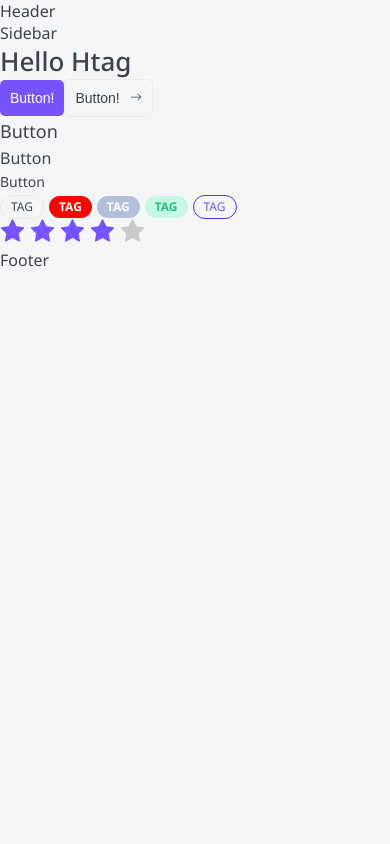
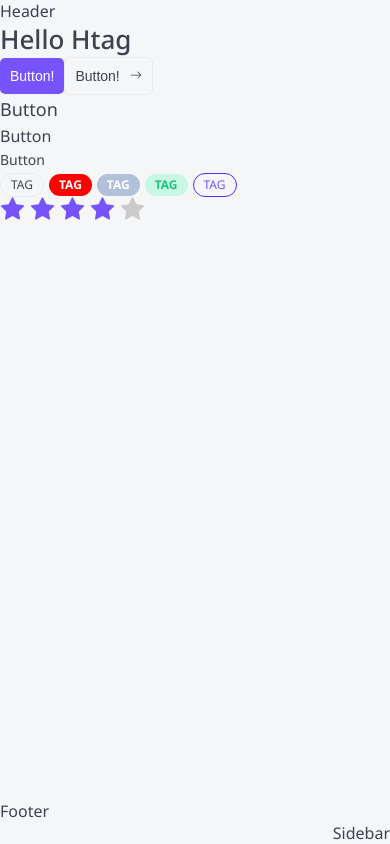
Before and after one commit to SergiyPysanenko/nextjs-app, a Next.js app: page / in a window 390 px wide. Built offline with nearby package versions, Linux system fonts and the light colour scheme.

Commit message:
add layout css with grid

```diff
--- a/layout/layout.tsx
+++ b/layout/layout.tsx
@@ -1,5 +1,4 @@
-import s from './Layout.module.css';
-import cn from 'classnames';
+import s from './layuot.module.css';
 import { LayoutProps } from './layout.props';
 import { Header } from './Header/Header';
 import { Sidebar } from './Sidebar/Sidebar';
@@ -7,14 +6,12 @@
 
 export const Layout = ({ children }: LayoutProps): JSX.Element => {
   return (
-    <>
-      <Header />
-      <div>
-        <Sidebar />
-        <div>{children}</div>
-      </div>
-      <Footer />
-    </>
+    <div className={s.wrapper}>
+      <Header className={s.header} />
+      <Sidebar className={s.sidebar} />
+      <div className={s.body}>{children}</div>
+      <Footer className={s.footer} />
+    </div>
   );
 };
 
--- a/layout/layuot.module.css
+++ b/layout/layuot.module.css
@@ -0,0 +1,42 @@
+.wrapper {
+  display: grid;
+  grid-template-columns: auto 230px minmax(320px, 1200px) auto;
+  min-height: 100vh;
+  grid-template-rows: auto 1fr auto;
+  grid-template-areas:
+    '. header header .'
+    '. sidebar body . '
+    'footer footer footer footer';
+}
+
+.header {
+  grid-area: header;
+}
+
+.sidebar {
+  grid-area: sidebar;
+}
+
+.body {
+  grid-area: body;
+}
+
+.footer {
+  grid-area: footer;
+}
+
+@media (max-width: 756px) {
+  .wrapper {
+    grid-template-columns: minmax(320px, 1fr);
+    grid-template-areas:
+      'header'
+      'body'
+      'footer';
+  }
+  .sidebar {
+    display: none;
+  }
+  .sidebar {
+    display: block;
+  }
+}
```
